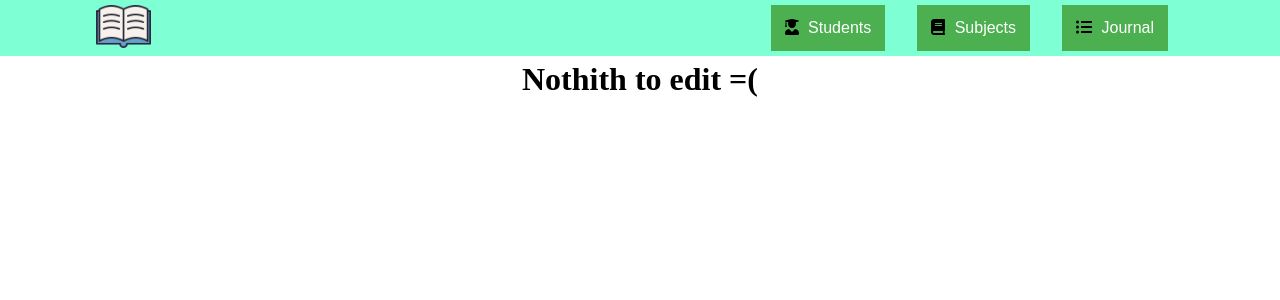
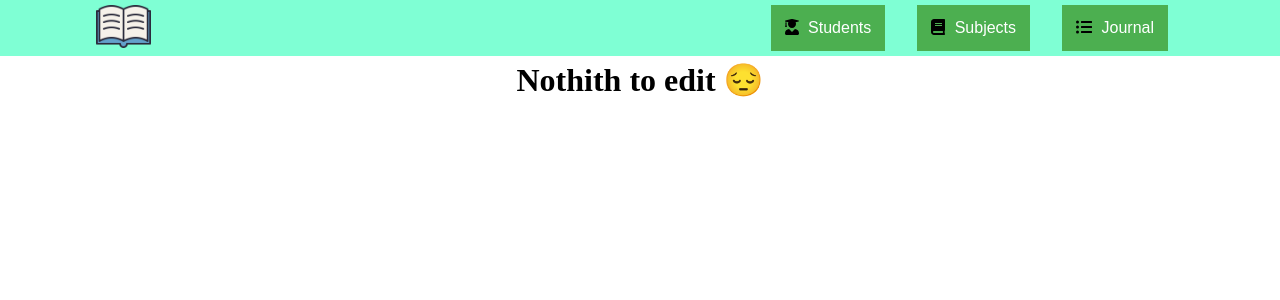
Before and after one commit to ZechevVyacheslav/electronic-journal, a React app: page /edit-subjects in a window 1280 px wide. Shown: the top 300 px of the page. Built offline with nearby package versions, Linux system fonts and the light colour scheme.

Commit message:
adding emojis

```diff
--- a/src/components/Students/EditStudents.js
+++ b/src/components/Students/EditStudents.js
@@ -156,7 +156,7 @@ class VeiwStudents extends Component {
       <>
         <h1>Edit mode</h1>
         <Flash show={this.state.showMessage}></Flash>
-        {groupTitles.length > 0 ? titles : <h1>Nothing to edit =(</h1>}
+        {groupTitles.length > 0 ? titles : <h1>Nothing to edit <span role="img">😔</span></h1>}
       </>
     );
     return this.state.showGroupsList ? (
--- a/src/components/Students/VeiwStudents.js
+++ b/src/components/Students/VeiwStudents.js
@@ -42,7 +42,7 @@ class VeiwStudents extends Component {
     const groupsList = (
       <>
         <h1>View mode</h1>
-        {groupTitles.length > 0 ? titles : <h1>Nothing to show =(</h1>}
+        {groupTitles.length > 0 ? titles : <h1>Nothing to show <span role="img">😔</span></h1>}
       </>
     );
     return this.state.showGroupsList ? (
--- a/src/components/Subjects/EditSubjects.js
+++ b/src/components/Subjects/EditSubjects.js
@@ -80,7 +80,7 @@ class EditSubjects extends Component {
 
   render() {
     if (this.state.subjects.length < 1) {
-      return <h1>Nothith to edit =( </h1>;
+      return <h1>Nothith to edit <span role="img">😔</span></h1>;
     }
     return (
       <>
```
